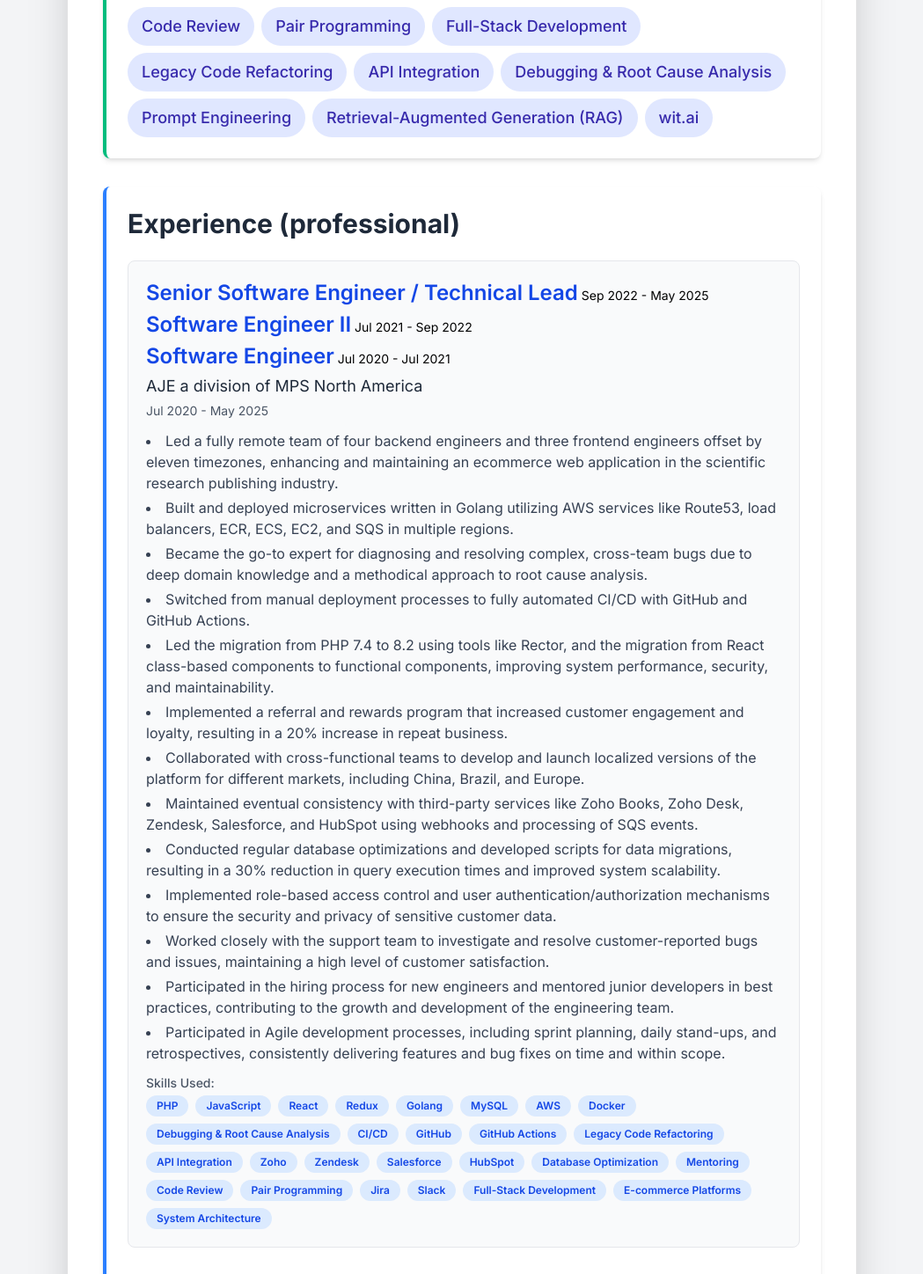
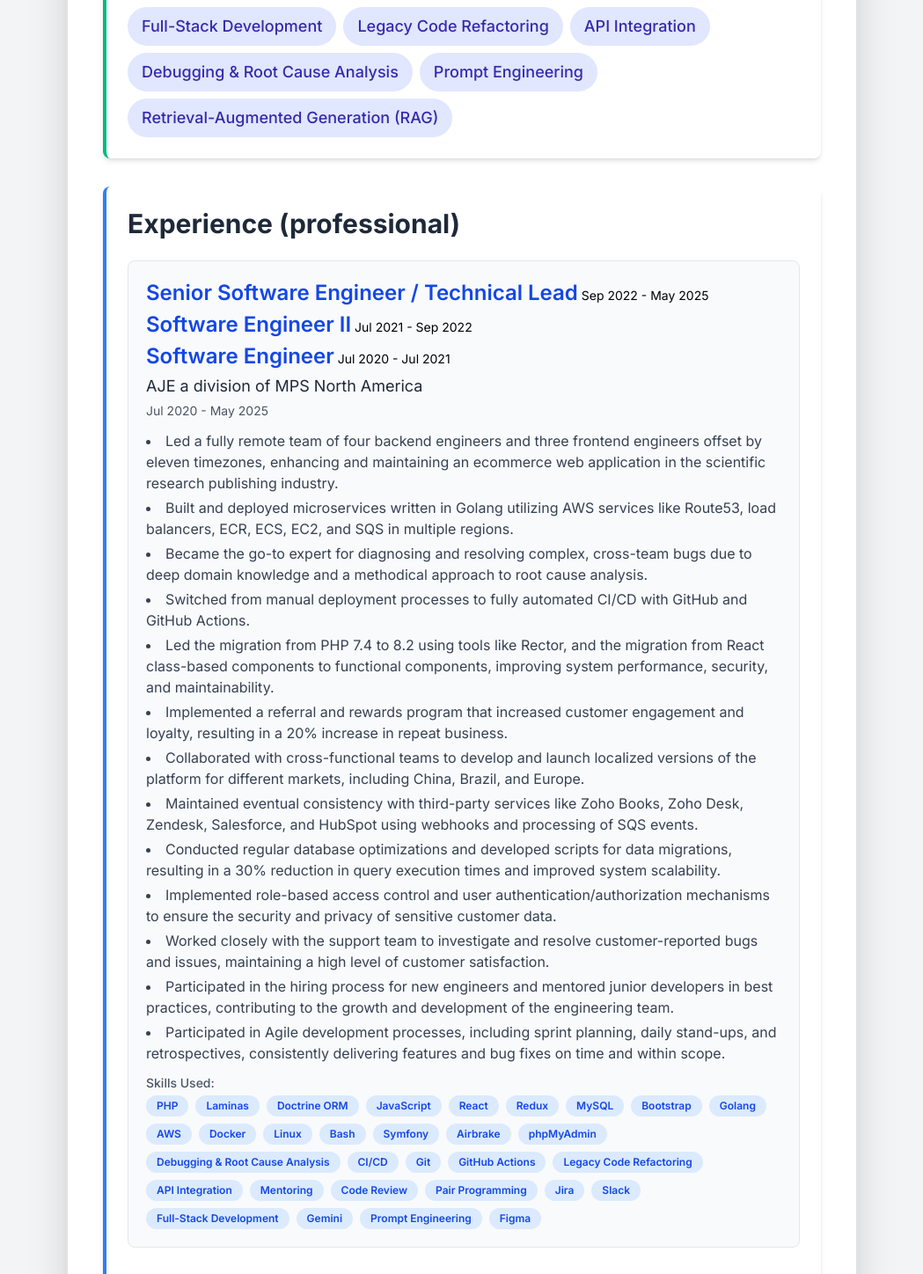
Before and after one commit to marallyn/interactive-resume, a React (Vite) app: page / in a window 1280 px wide. Shown: the part 1098-2546 px from the top of the page at 88% size, without its empty margins (115-1164 px from the left). Built offline with nearby package versions, Linux system fonts and the light colour scheme.

Commit message:
add resume validation tool

```diff
--- a/eslint.config.js
+++ b/eslint.config.js
@@ -30,4 +30,16 @@ export default [
       ],
     },
   },
+  {
+    files: ["tools/**/*.js"],
+    languageOptions: {
+      globals: {
+        ...globals.node,
+      },
+      parserOptions: {
+        ecmaVersion: "latest",
+        sourceType: "module",
+      },
+    },
+  },
 ];
--- a/package.json
+++ b/package.json
@@ -17,7 +17,8 @@
     "dev": "vite",
     "build": "vite build",
     "lint": "eslint .",
-    "preview": "vite preview"
+    "preview": "vite preview",
+    "validate": "node ./tools/validate-resume-data.js"
   },
   "dependencies": {
     "@tailwindcss/vite": "^4.1.10",
--- a/src/data/resumeData.js
+++ b/src/data/resumeData.js
@@ -21,7 +21,7 @@ export const resumeData = {
     },
     {
       name: "JavaScript",
-      versions: ["ES6+", "TypeScript", "React", "Redux"],
+      versions: [],
       description:
         "My digital paintbrush for crafting dynamic and interactive user interfaces.",
       relatedExperienceIds: ["rsc", "arctic", "dsrwp", "mdo", "drink-gifter"],
@@ -38,7 +38,7 @@ export const resumeData = {
       versions: ["Scripting", "Automation"],
       description:
         "My trusty sidekick for automating tasks and making the command line my playground.",
-      relatedExperienceIds: ["rsc", "arctic", "dsrwp", "mdo", "drink-gifter"],
+      relatedExperienceIds: ["rsc", "arctic", "dsrwp", "mdo"],
     },
     {
       name: "Golang",
@@ -47,15 +47,15 @@ export const resumeData = {
         "Building robust and scalable backend services that run faster than a startled deer.",
       relatedExperienceIds: ["rsc"],
     },
-    {
-      name: "TypeScript",
-      versions: ["Strong Typing", "Scalability"],
-      description:
-        "Bringing type safety and clarity to JavaScript, making my code less prone to unexpected surprises.",
-    },
+    // {
+    //   name: "TypeScript",
+    //   versions: [],
+    //   description:
+    //     "Bringing type safety and clarity to JavaScript, making my code less prone to unexpected surprises.",
+    // },
     {
       name: "Python",
-      versions: ["Flask", "AI/LLMs (AirBuddy)", "Data Wrangling"],
+      versions: [],
       description:
         "My go-to for backend logic, data analysis, and whipping up intelligent tools like AirBuddy.",
       relatedExperienceIds: ["air-buddy"],
@@ -65,7 +65,7 @@ export const resumeData = {
       versions: ["Class-based to Functional Components", "SPA", "Redux"],
       description:
         "Building responsive and engaging front-end experiences, one component at a time.",
-      relatedExperienceIds: ["rsc", "arctic"],
+      relatedExperienceIds: ["rsc", "arctic", "resume"],
     },
     {
       name: "Redux",
@@ -94,6 +94,13 @@ export const resumeData = {
       relatedExperienceIds: ["arctic"],
     },
     {
+      name: "Flask",
+      versions: [],
+      description:
+        "I have only used python in personal projects and in those personal projects that require a frontend, I use Flask.",
+      relatedExperienceIds: ["air-buddy"],
+    },
+    {
       name: "Bootstrap",
       versions: ["4", "5"],
       description:
@@ -104,17 +111,18 @@ export const resumeData = {
       name: "Tailwind",
       description:
         "No professional work experience. I use Tailwind for personal projects like this one.",
+      relatedExperienceIds: ["resume"],
     },
     {
       name: "Doctrine ORM",
       versions: ["Object-Relational Mapping"],
       description:
         "Translating database interactions into object-oriented code, making data access a breeze.",
-      relatedExperienceIds: [],
+      relatedExperienceIds: ["rsc"],
     },
     {
-      name: "Ubuntu Linux",
-      versions: ["14 - 24"],
+      name: "Linux",
+      versions: ["Ubuntu 14 - Ubuntu 24"],
       description: "My preferred operating system for development.",
       relatedExperienceIds: [
         "rsc",
@@ -123,6 +131,7 @@ export const resumeData = {
         "mdo",
         "drink-gifter",
         "air-buddy",
+        "resume",
       ],
     },
     {
@@ -150,18 +159,18 @@ export const resumeData = {
       versions: [],
       description:
         "Exploring Google's cloud ecosystem for various infrastructure needs.",
-      relatedExperienceIds: [],
+      relatedExperienceIds: ["air-buddy", "resume"],
     },
     {
-      name: "Git / GitHub",
+      name: "Git",
       description: "My version control system of choice.",
       relatedExperienceIds: [
         "rsc",
         "arctic",
         "dsrwp",
         "mdo",
-        "drink-gifter",
         "air-buddy",
+        "resume",
       ],
     },
     {
@@ -169,7 +178,7 @@ export const resumeData = {
       versions: ["Automated Workflows"],
       description:
         "Automating builds, tests, and deployments directly from my GitHub repositories.",
-      relatedExperienceIds: ["rsc", "air-buddy"],
+      relatedExperienceIds: ["rsc", "air-buddy", "resume"],
     },
     {
       name: "Jira",
@@ -193,19 +202,19 @@ export const resumeData = {
     {
       name: "phpMyAdmin",
       description: "Managing MySQL databases with a user-friendly interface.",
-      relatedExperienceIds: [],
+      relatedExperienceIds: ["rsc", "arctic", "dsrwp", "mdo", "drink-gifter"],
     },
     {
       name: "Gemini",
-      versions: ["Gemini API"],
+      versions: [],
       description:
-        "Leveraging Google's Gemini API for cutting-edge AI integrations and workflow automations.",
+        "Gemini is the LLM that I pay for, so I use it for many tasks. The most common way I use it is to identify a task that can benefit from an LLM, refine a master prompt for that task, turn that master propmpt into a new gem.",
       relatedExperienceIds: ["rsc", "air-buddy"],
     },
     {
       name: "Gemini API",
       description:
-        "Leveraging Google's Gemini API for cutting-edge AI integrations and workflow automations.",
+        "The most common use case for me with Gemini is the Gemini website, but I will occasionally have a use case where using the API makes more sense. In these cases I have used the google.genai python module.",
       relatedExperienceIds: ["air-buddy"],
     },
     {
@@ -253,9 +262,9 @@ export const resumeData = {
     },
     {
       name: "API Integration",
-      versions: ["Third-Party Services (Zoho, Zendesk, Salesforce, HubSpot)"],
+      versions: [],
       description:
-        "Seamlessly connecting different systems to create cohesive and powerful applications.",
+        "Connected applications to third party services using API documentation and in some cases an SDK. Third party services included: various Google services, Zoho Books, Zoho Desk, Zendesk, Salesforce, HubSpot, PayPal, Facebook etc",
       relatedExperienceIds: [
         "rsc",
         "dsrwp",
@@ -281,7 +290,7 @@ export const resumeData = {
       name: "Prompt Engineering",
       description:
         "Crafting the perfect prompts to get the best responses from large language models – it's an art!",
-      relatedExperienceIds: ["rsc"],
+      relatedExperienceIds: ["rsc", "air-buddy"],
     },
     {
       name: "Retrieval-Augmented Generation (RAG)",
@@ -290,11 +299,11 @@ export const resumeData = {
         "Combining information retrieval with generative AI for smarter, more context-aware solutions.",
       relatedExperienceIds: ["air-buddy"],
     },
-    {
-      name: "wit.ai",
-      description:
-        "Integrating natural language processing to build intelligent conversational interfaces.",
-    },
+    // {
+    //   name: "wit.ai",
+    //   description:
+    //     "Integrating natural language processing to build intelligent conversational interfaces.",
+    // },
   ],
 
   experiences: [
@@ -334,33 +343,36 @@ export const resumeData = {
       ],
       skillsUsed: [
         "PHP",
+        "Laminas",
+        "Doctrine ORM",
         "JavaScript",
         "React",
         "Redux",
+        "MySQL",
+        "Bootstrap",
         "Golang",
-        "MySQL",
         "AWS",
         "Docker",
-
+        "Linux",
+        "Bash",
+        "Symfony",
+        "Airbrake",
+        "phpMyAdmin",
         "Debugging & Root Cause Analysis",
         "CI/CD",
-        "GitHub",
+        "Git",
         "GitHub Actions",
         "Legacy Code Refactoring",
         "API Integration",
-        "Zoho",
-        "Zendesk",
-        "Salesforce",
-        "HubSpot",
-        "Database Optimization",
         "Mentoring",
         "Code Review",
         "Pair Programming",
         "Jira",
         "Slack",
         "Full-Stack Development",
-        "E-commerce Platforms",
-        "System Architecture",
+        "Gemini",
+        "Prompt Engineering",
+        "Figma",
       ],
     },
     {
@@ -377,9 +389,17 @@ export const resumeData = {
       skillsUsed: [
         "React",
         "JavaScript",
+        "PHP",
         "Laravel",
         "MySQL",
+        "Bootstrap",
+        "Bash",
+        "Linux",
+        "Docker",
+        "Git",
+        "phpMyAdmin",
         "Full-Stack Development",
+        "Debugging & Root Cause Analysis",
       ],
     },
     {
@@ -399,10 +419,13 @@ export const resumeData = {
         "JavaScript",
         "PHP",
         "MySQL",
-        "E-commerce Platforms",
-        "System Architecture",
-        "Automation",
+        "Bash",
+        "Linux",
+        "Git",
+        "API Integration",
+        "phpMyAdmin",
         "Full-Stack Development",
+        "Debugging & Root Cause Analysis",
       ],
     },
     {
@@ -420,10 +443,13 @@ export const resumeData = {
         "JavaScript",
         "PHP",
         "MySQL",
-        "E-commerce Platforms",
-        "System Architecture",
-        "Automation",
+        "Bash",
+        "Linux",
+        "Git",
+        "API Integration",
+        "phpMyAdmin",
         "Full-Stack Development",
+        "Debugging & Root Cause Analysis",
       ],
     },
     {
@@ -436,7 +462,16 @@ export const resumeData = {
         "Implemented the design of a Facebook App from customer design.",
         "Utilized PayPal micro payment API to track customer deposits, balances and payments.",
       ],
-      skillsUsed: ["JavaScript", "PHP", "API Integration"],
+      skillsUsed: [
+        "JavaScript",
+        "PHP",
+        "MySQL",
+        "API Integration",
+        "Linux",
+        "phpMyAdmin",
+        "Debugging & Root Cause Analysis",
+        "Full-Stack Development",
+      ],
     },
     {
       id: "air-buddy",
@@ -450,12 +485,37 @@ export const resumeData = {
       skillsUsed: [
         "Python",
         "Flask",
-        "AI & LLMs",
         "Prompt Engineering",
         "Retrieval-Augmented Generation (RAG)",
         "Gemini",
+        "Gemini API",
+        "API Integration",
         "Airbrake",
+        "Linux",
+        "Git",
+        "GitHub Actions",
+        "Google Cloud Platform",
         "Debugging & Root Cause Analysis",
+        "Full-Stack Development",
+      ],
+    },
+    {
+      id: "resume",
+      title: "Interactive resume",
+      years: "2025",
+      level: "personal",
+      responsibilities: [
+        "Developed an interactive resume application.",
+        "The application reads a json file of resume data and displays it in an interactive website.",
+        "Users can click on skills and experiences to get more detailed information about them.",
+      ],
+      skillsUsed: [
+        "React",
+        "GitHub Actions",
+        "Google Cloud Platform",
+        "Tailwind",
+        "Linux",
+        "Git",
       ],
     },
   ],
```
Also changed, not shown: tools/validate-resume-data.js (added, +189 -0 lines), 1 other file (tests, documents, lock files or other folders).
